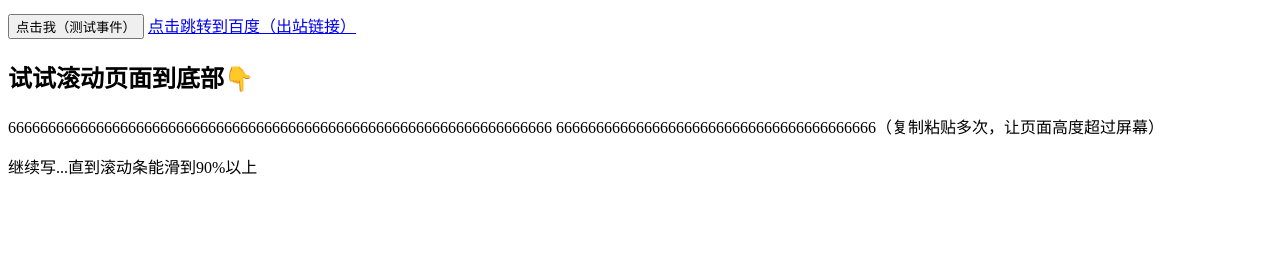
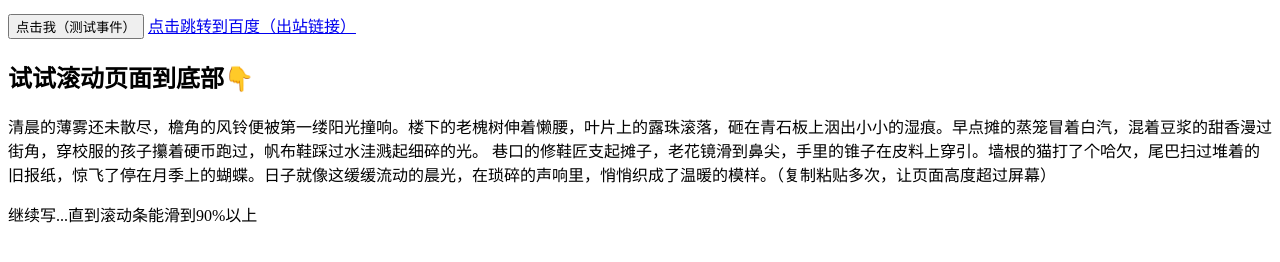
Before and after one commit to yse698760-afk/yse698760-afk.github.io, a plain HTML site: page index.html in a window 1280 px wide. Shown: the part 116-378 px from the top of the page. Drawn offline with Linux system fonts and the light colour scheme.

Commit message:
Update index.html

```diff
--- a/index.html
+++ b/index.html
@@ -22,8 +22,9 @@
 <body>
   <!-- 原有内容保持不变 -->
   <h2>试试滚动页面到底部👇</h2>
-  <p>66666666666666666666666666666666666666666666666666666666666666666666
-6666666666666666666666666666666666666666（复制粘贴多次，让页面高度超过屏幕）</p>
+  <p>清晨的薄雾还未散尽，檐角的风铃便被第一缕阳光撞响。楼下的老槐树伸着懒腰，叶片上的露珠滚落，砸在青石板上洇出小小的湿痕。早点摊的蒸笼冒着白汽，混着豆浆的甜香漫过街角，穿校服的孩子攥着硬币跑过，帆布鞋踩过水洼溅起细碎的光。
+
+巷口的修鞋匠支起摊子，老花镜滑到鼻尖，手里的锥子在皮料上穿引。墙根的猫打了个哈欠，尾巴扫过堆着的旧报纸，惊飞了停在月季上的蝴蝶。日子就像这缓缓流动的晨光，在琐碎的声响里，悄悄织成了温暖的模样。（复制粘贴多次，让页面高度超过屏幕）</p>
   <p>继续写...直到滚动条能滑到90%以上</p>
 </body>
 </html>
```
